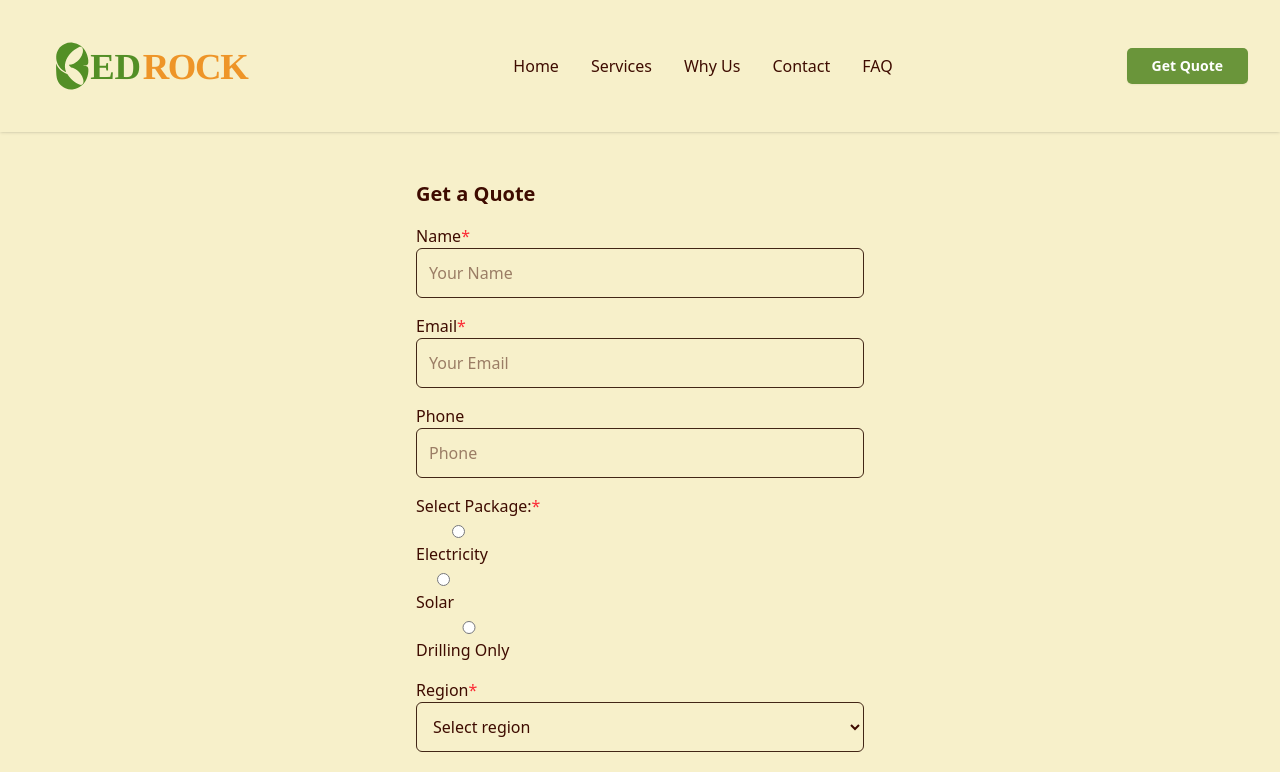
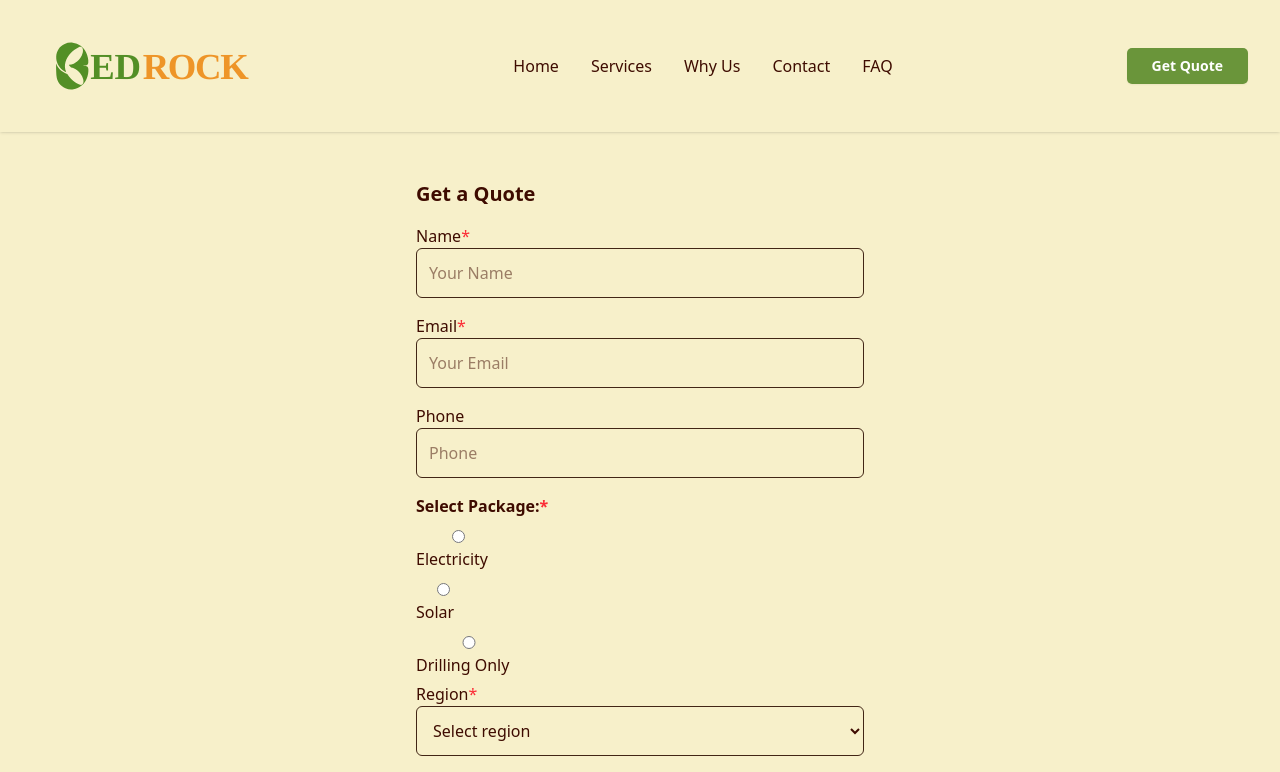
Before and after one commit to promptermax/bedrock, a React (Vite) app: page /get-a-quote in a window 1280 px wide. Shown: the top 772 px of the page. Built offline with nearby package versions, Linux system fonts and the light colour scheme.

Commit message:
refined form

```diff
--- a/src/App.css
+++ b/src/App.css
@@ -287,7 +287,14 @@ input.error, select.error, textarea.error {
   padding: 20px;
 }
 
-.radio-option, .checkbox-option {
+.radio-option {
+  display: flex;
+  align-items: center;
+  gap: 8px;
+  margin-bottom: 5px; /* Add some spacing between radio options */
+}
+
+.checkbox-option {
   display: flex;
   align-items: center;
   gap: 8px;
@@ -299,3 +306,16 @@ input.error, select.error, textarea.error {
   margin: 0;
   vertical-align: middle;
 }
+
+
+/* Adjustments for legend */
+fieldset {
+  border: none;
+  padding: 0;
+  margin: 0;
+}
+
+legend {
+  font-weight: bold;
+  margin-bottom: 5px;
+}
--- a/src/App.jsx
+++ b/src/App.jsx
@@ -30,7 +30,7 @@ function App() {
         <Link to="/" className="text-card-foreground hover:text-primary transition-colors">Home</Link>
         <a href="#services" className="text-card-foreground hover:text-primary transition-colors">Services</a>
                 <a href="#why-choose-us" className="text-card-foreground hover:text-primary transition-colors">Why Us</a>
-                <a href="#contact" className="text-card-foreground hover:text-primary transition-colors">Contact</a>
+        <a href="#contact" className="text-card-foreground hover:text-primary transition-colors">Contact</a>
         <Link to="/faq" className="text-card-foreground hover:text-primary transition-colors">FAQ</Link>
       </nav>
               <Link to="/get-a-quote">
@@ -153,7 +153,7 @@ function App() {
               </section>
 
               {/* Features Section */}
-              <section className="py-20 bg-white">
+              <section id = "why-choose-us" className="py-20 bg-white">
                 <div className="max-w-7xl mx-auto px-4 sm:px-6 lg:px-8">
                   <div className="text-center mb-16">
                     <div className="inline-block bg-accent/20 text-black px-4 py-2 rounded-full text-sm font-medium mb-4">
```
